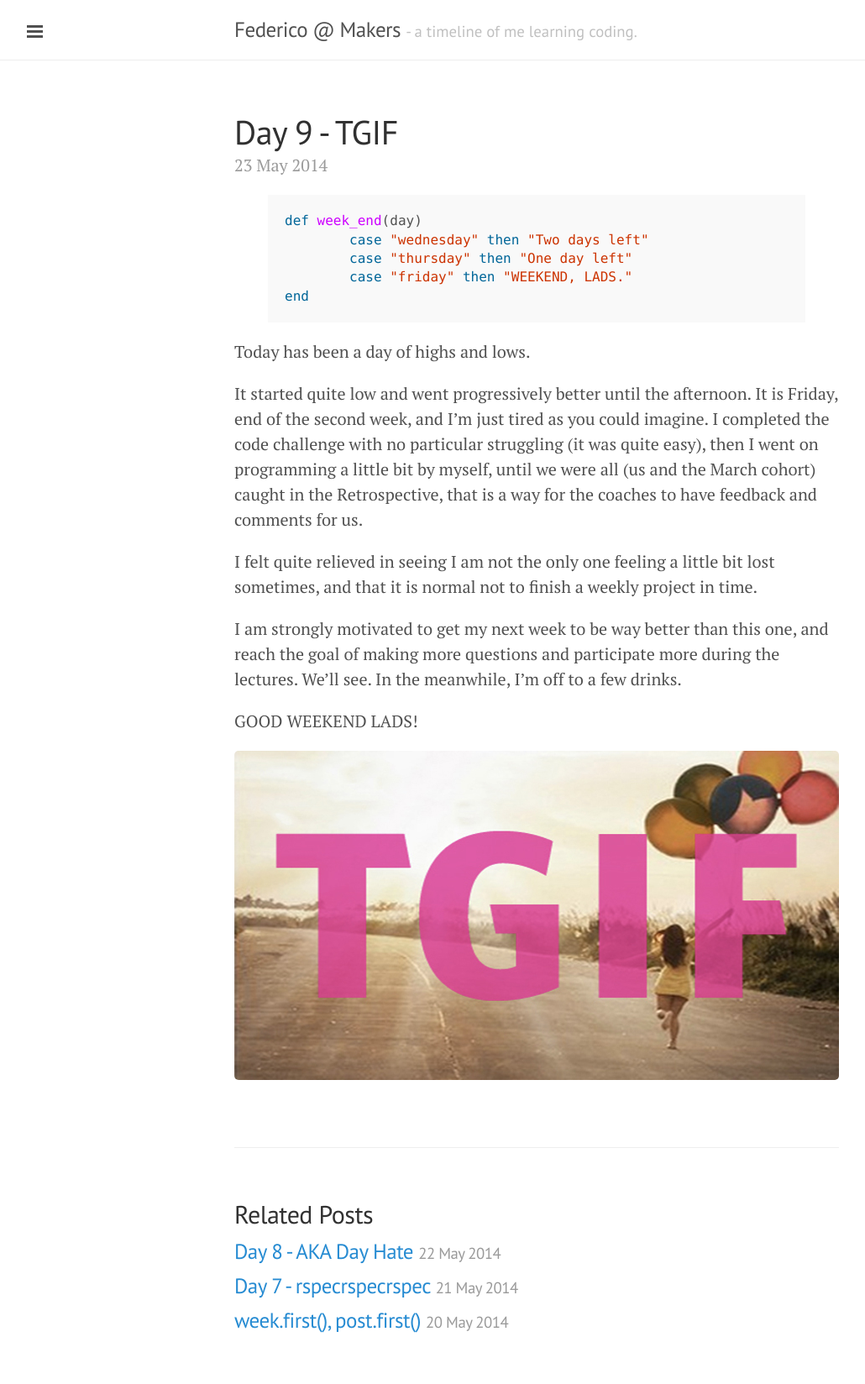
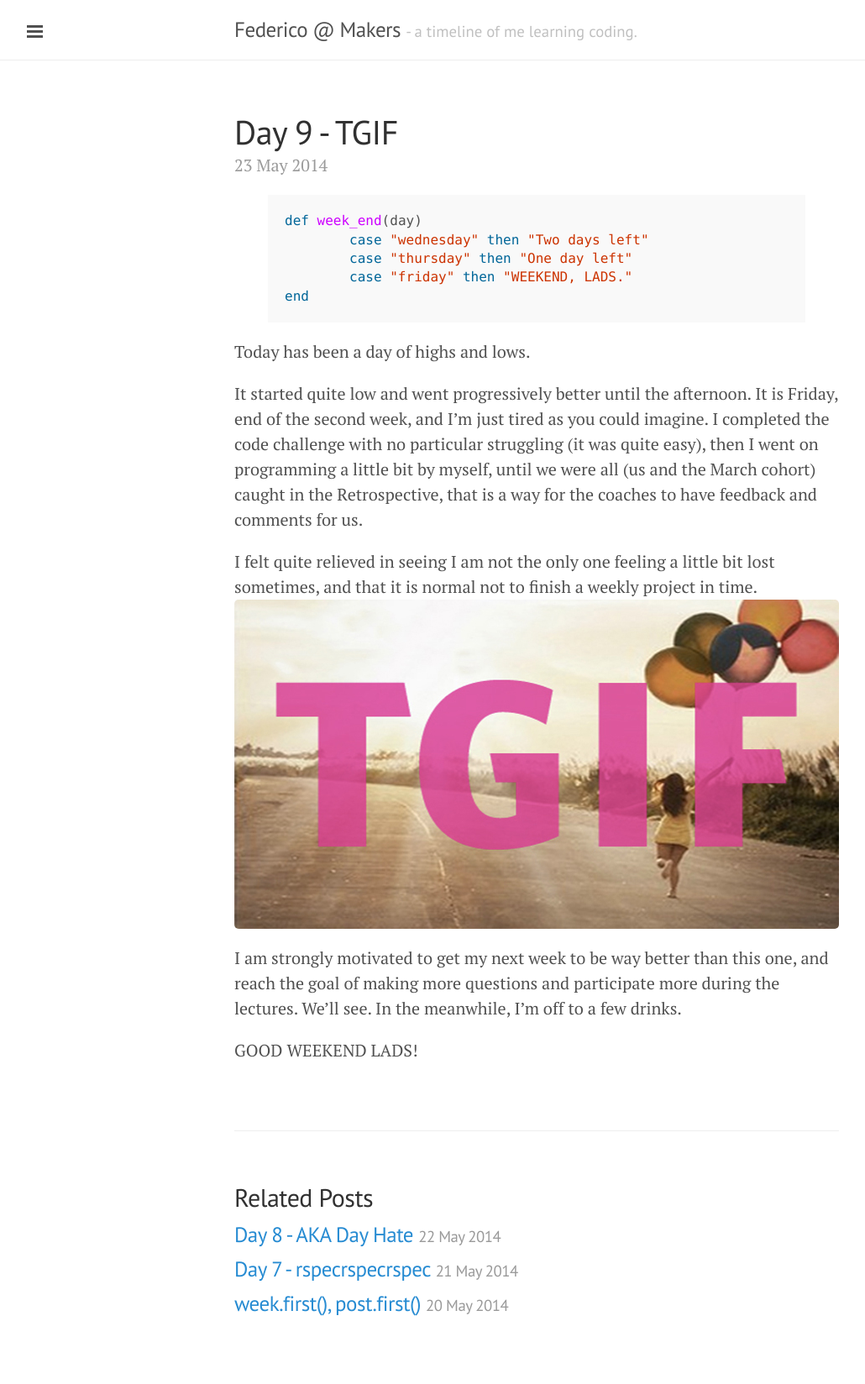
Before and after one commit to federicomaffei/federicomaffei.github.io, a Jekyll site: the page built from _posts/2014-05-23-day-9.md, in a window 1280 px wide. Shown: the whole page at 84% size, without its empty margins (1-1031 px from the left). Built offline with Jekyll 4.4.1, drawn with Linux system fonts in a browser that asks for light colours; Markdown is read by kramdown in place of the engine named in the settings.

Commit message:
fix images 5

```diff
--- a/_posts/2014-05-23-day-9.md
+++ b/_posts/2014-05-23-day-9.md
@@ -22,11 +22,11 @@ It is Friday, end of the second week, and I'm just tired as you could imagine.
 I completed the code challenge with no particular struggling (it was quite easy), then I went on programming a little bit by myself, until we were all (us and the March cohort) caught in the Retrospective, that is a way for the coaches to have feedback and comments for us.
 
 I felt quite relieved in seeing I am not the only one feeling a little bit lost sometimes, and that it is normal not to finish a weekly project in time.
-
+![TGIF](http://federicomaffei.github.io/public/images/tgif.jpg)
 I am strongly motivated to get my next week to be way better than this one, and reach the goal of making more questions and participate more during the lectures. We'll see. In the meanwhile, I'm off to a few drinks.
 
 GOOD WEEKEND LADS!
 
-![TGIF](http://federicomaffei.github.io/public/images/tgif.jpg)
+
 
 <!-- <img src="http://www.mamatoga.com/wp-content/uploads/2012/11/tgif_14.jpeg" alt="tgif"> -->
```
